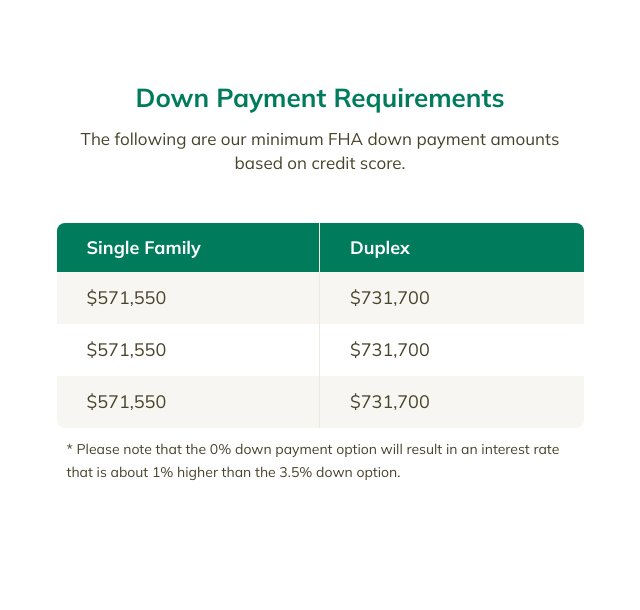
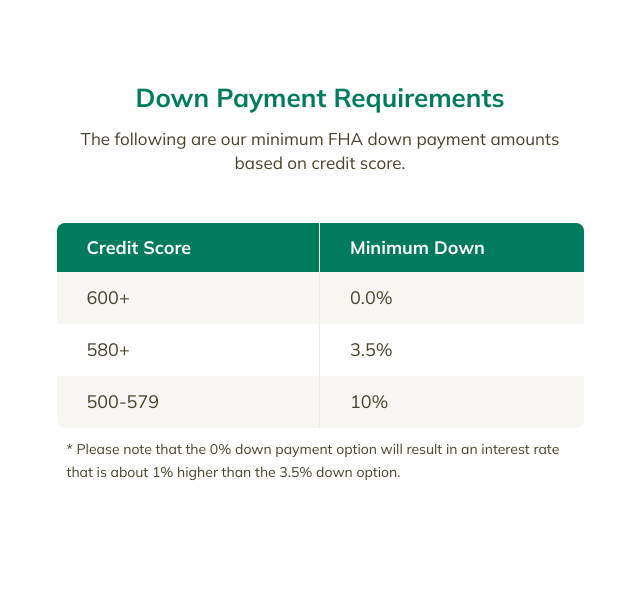
Before and after one commit to DreamLabIt/Financing-Direct, a PHP site: page / in a window 1280 px wide. Shown: the part 2885-3495 px from the top of the page, without its empty margins (320-960 px from the left). Run offline with PHP 8.4, Linux system fonts and the light colour scheme.

Commit message:
update content

```diff
--- a/index.php
+++ b/index.php
@@ -290,40 +290,36 @@
           <div class="rate-box">
             <div class="rate-row rate-box-head">
               <div class="rate-col">
-                <h5>Single Family</h5>
+                <h5>Credit Score</h5>
               </div>
               <div class="rate-col">
-                <h5>Duplex</h5>
+                <h5>Minimum Down</h5>
               </div>
-
             </div>
             <div class="rate-box-body ">
               <div class="rate-row">
                 <div class="rate-col">
-                  <p>$571,550</p>
+                  <p>600+</p>
                 </div>
                 <div class="rate-col">
-                  <p>$731,700</p>
+                  <p>0.0%</p>
                 </div>
-
               </div>
               <div class="rate-row">
                 <div class="rate-col">
-                  <p>$571,550</p>
+                  <p>580+</p>
                 </div>
                 <div class="rate-col">
-                  <p>$731,700</p>
+                  <p>3.5%</p>
                 </div>
-
               </div>
               <div class="rate-row">
                 <div class="rate-col">
-                  <p>$571,550</p>
+                  <p>500-579</p>
                 </div>
                 <div class="rate-col">
-                  <p>$731,700</p>
+                  <p>10%</p>
                 </div>
-
               </div>
             </div>
           </div>
```
